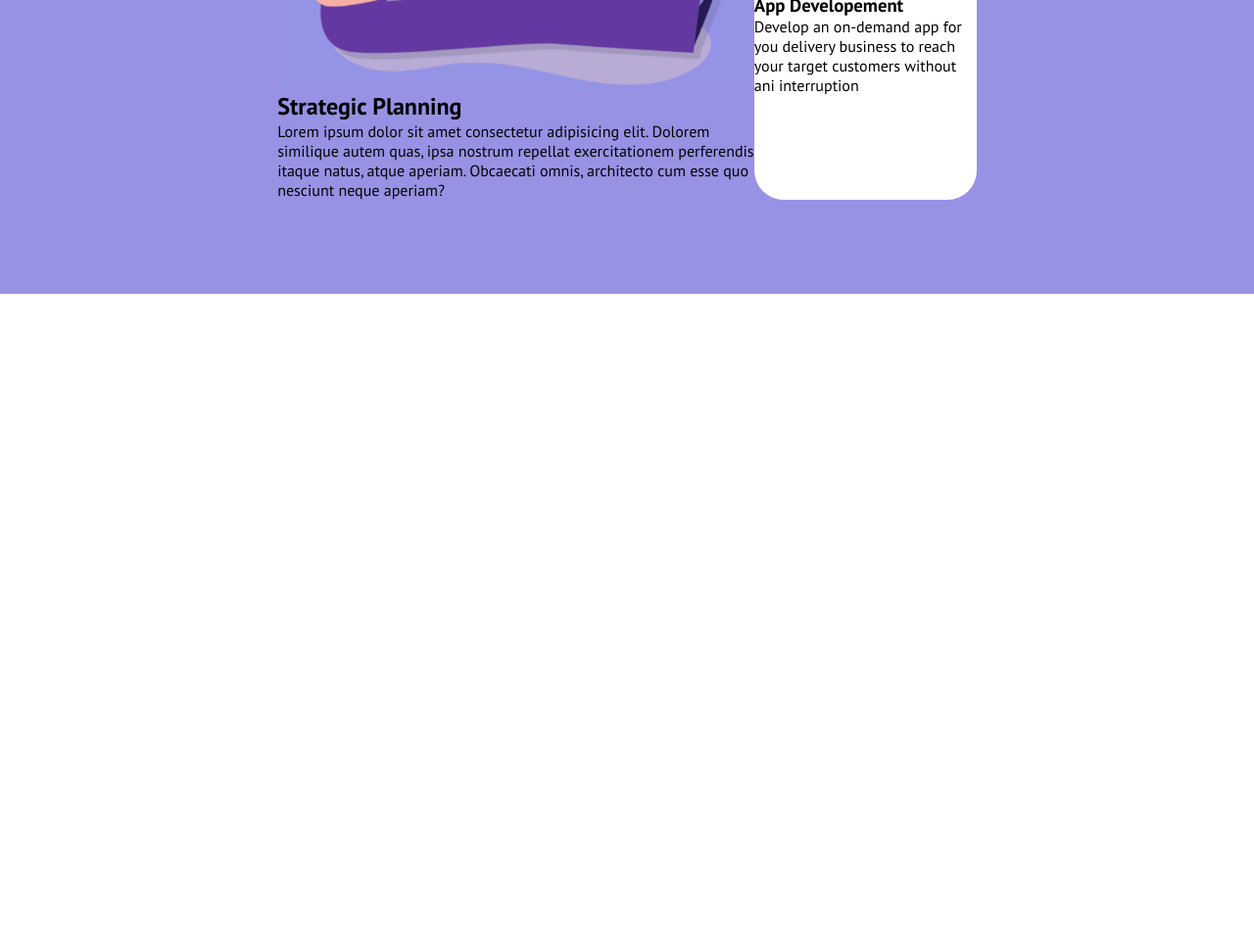
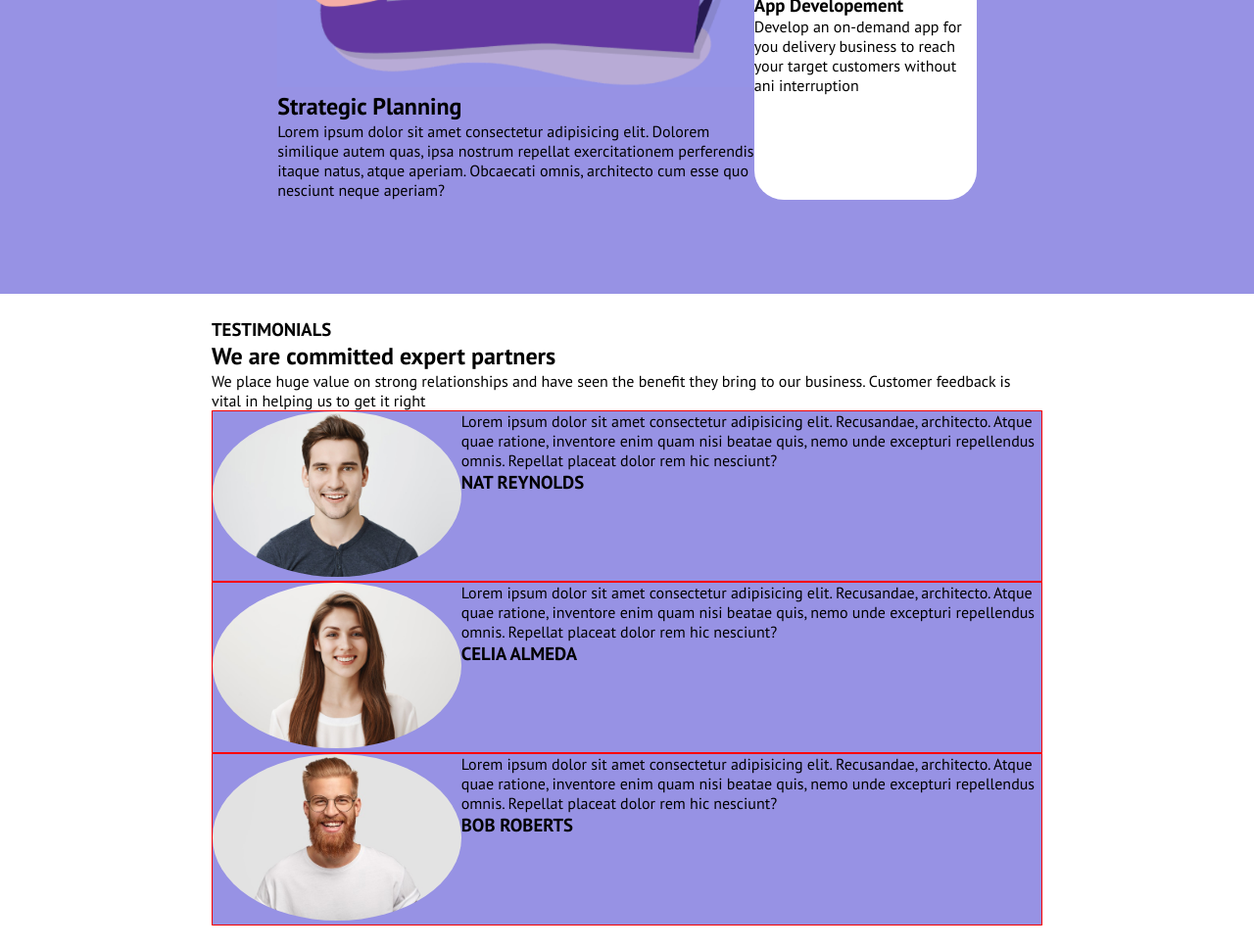
Before and after one commit to OttavioPaolini/htmlcss-responsive-layout, a plain HTML site: page index.html in a window 1280 px wide. Shown: the part 1146-2115 px from the top of the page at 98% size. Before the commit the page ends 1446 px from the top, so only its background shows below. Drawn offline with Linux system fonts and the light colour scheme.

Commit message:
terminata parte partners

```diff
--- a/css/responsive.css
+++ b/css/responsive.css
@@ -1,5 +1,6 @@
 /* TABLET */
 @media screen and (min-width:768px) {
+    /* ABOUT */
     #about .row{
         display: flex;
         flex-wrap: wrap;
@@ -12,6 +13,10 @@
     }
     #about .card:first-child{
         width: calc(100% / 3 * 2 - 1.5rem / 3);
+    }
+    /* PARTNER */
+    #partners .partner-card{
+        display: flex;
     }
 
 }
--- a/css/syle.css
+++ b/css/syle.css
@@ -86,3 +86,21 @@ header li{
     background-color: var(--font-white);
     border-radius: 30px;
 }
+/* SECTION PARTNERS */
+#partners .row{
+    width: 100%;
+}
+.partner-card{
+    background-color: var(--secondary-col);
+    /* debug */
+    border: 1px solid red;
+}
+.partner-card img{
+    border-radius: 50%;
+}
+.partner-img{
+    width: 30%;
+}
+.partner-text{
+    width: 70%;
+}
--- a/index.html
+++ b/index.html
@@ -98,6 +98,44 @@
                 </div>
             </div>
         </section>
+        <section id="partners">
+            <div class="container">
+                <div class="row">
+                    <div class="partners-text">
+                        <h3>TESTIMONIALS</h3>
+                        <h2>We are committed expert partners</h2>
+                        <p>We place huge value on strong relationships and have seen the benefit they bring to our business. Customer feedback is vital in helping us to get it right</p>
+                    </div>
+                    <div class="partner-card">
+                        <div class="partner-img">
+                            <img src="img/testimonial1.jpg" alt="">
+                        </div>
+                        <div class="partner-text">
+                            <p>Lorem ipsum dolor sit amet consectetur adipisicing elit. Recusandae, architecto. Atque quae ratione, inventore enim quam nisi beatae quis, nemo unde excepturi repellendus omnis. Repellat placeat dolor rem hic nesciunt?</p>
+                            <h3>NAT REYNOLDS</h3>
+                        </div>
+                    </div>
+                    <div class="partner-card">
+                        <div class="partner-img">
+                            <img src="img/testimonial2.jpg" alt="">
+                        </div>
+                        <div class="partner-text">
+                            <p>Lorem ipsum dolor sit amet consectetur adipisicing elit. Recusandae, architecto. Atque quae ratione, inventore enim quam nisi beatae quis, nemo unde excepturi repellendus omnis. Repellat placeat dolor rem hic nesciunt?</p>
+                            <h3>CELIA ALMEDA</h3>
+                        </div>
+                    </div>
+                    <div class="partner-card">
+                        <div class="partner-img">
+                            <img src="img/testimonial3.jpg" alt="">
+                        </div>
+                        <div class="partner-text">
+                            <p>Lorem ipsum dolor sit amet consectetur adipisicing elit. Recusandae, architecto. Atque quae ratione, inventore enim quam nisi beatae quis, nemo unde excepturi repellendus omnis. Repellat placeat dolor rem hic nesciunt?</p>
+                            <h3>BOB ROBERTS</h3>
+                        </div>
+                    </div>
+                </div>
+            </div>
+        </section>
     </main>
     <!-- /Main -->
 
```
